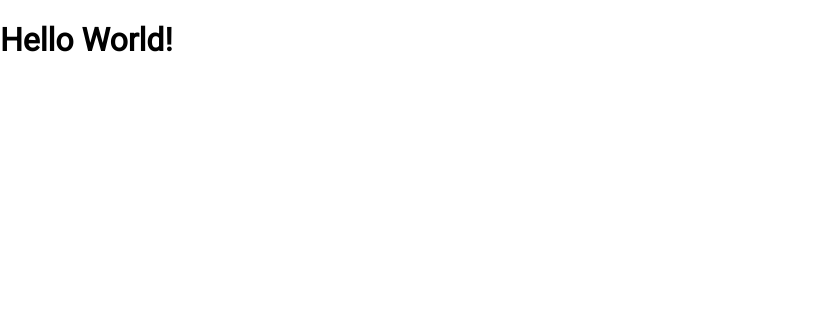
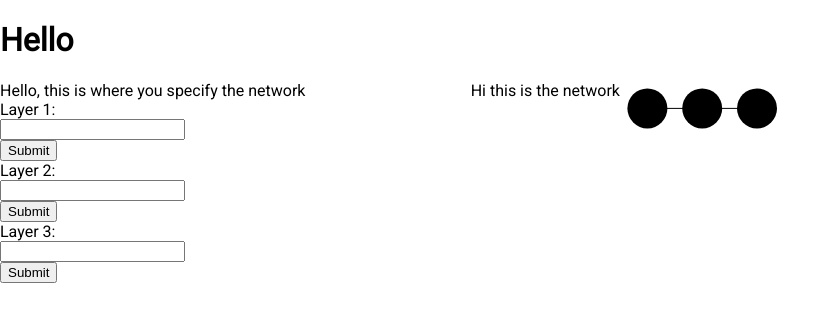
Before and after one commit to 2022tgoel/TreeHacks2023, a React app: page / in a window 1280 px wide. Shown: the top 322 px of the page, without its empty margins (0-840 px from the left). Built offline with nearby package versions, Linux system fonts and the light colour scheme; no server answers; the HTML template or start-up script is replaced by a standard one.

Commit message:
neural net generated

```diff
--- /dev/null
+++ b/client/src/components/pages/NeuralNet.css
@@ -0,0 +1,31 @@
+page{
+    display : flex;
+    flex-direction : row;
+
+}
+
+layersinp {
+    flex-grow : 1;
+}
+
+layer { /* all of the nodes displayed in a row */
+    display :flex;
+    flex-direction : column;
+    margin : 10px;
+    justify-content: center;
+}
+
+node {
+    width:40px; /* each circle is 54.8 by 54.8 , this is currently hardcoded which is not very good but will change later*/
+    height:40px;
+    border-radius: 50%;
+    border: 3px solid black;
+    margin : 5px;
+    background : black;
+}
+
+network {
+    flex-grow : 3;
+    display : flex;
+    flex-direction : row;
+}
--- a/client/src/components/pages/NeuralNet.js
+++ b/client/src/components/pages/NeuralNet.js
@@ -1,10 +1,157 @@
 import React from "react";
+import { useEffect, useState } from "react";
 import "../../utilities.css";
+import "./NeuralNet.css"
 
-const NeuralNet = () => {
+let s = 54.8; /* hardcoded */
+
+const Layer = (props) => {
+  const [value, setValue] = useState(0);
+  let x = "layer " + props.number ;
+
+  const handleChange = (event) => {
+    setValue(event.target.value);
+  }
+
+  const handleSubmit = (event) => {
+    console.log("setting", value);
+    props.handleSubmit(value);
+  }
   return (
-    <h1> Hello World! </h1>
+  <>
+
+    <label htmlFor= {x}>Layer {props.number}:</label><br></br>
+    <input type="text" id={x} name={x} onChange={handleChange}></input><br></br>
+    <button type="submit" onClick={handleSubmit}>Submit</button>
+    <br></br>
+  </>
   );
-};
+}
+
+// const Edge = (props) => { // edges are positioned relative to layers
+//   let c = props.coordinates;
+//   console.log(c);
+//   return (<svg position="absolute" width="500" height="500"><line x1={s/2} y1={s/2} x2={s/2+c[0]} y2={s/2+c[1]} stroke="black"/></svg>);
+// }
+
+class NeuralNet extends React.Component {
+  constructor(props){
+    super(props);
+    this.n = 3;
+    this.state = {layer_sizes : Array(this.n).fill(1)}; // two layers, each with size 1
+
+  }
+
+  handleSubmit(layer_num, value){
+    let state = this.state.layer_sizes.slice();
+    state[layer_num] = value;
+    this.setState({layer_sizes : state});
+  }
+
+  // getEdgeCoordinates(layer, n1, n2){ // relative to the first node, get what the diff should be for the second coord
+  //   let height = Math.max(...this.state.layer_sizes) * s;
+  //   let h1 = n1*s + s/2 + height/2 - s*this.state.layer_sizes[layer]/2;
+  //   let h2 = n2*s + s/2 + height/2 - s*this.state.layer_sizes[layer+1]/2;
+  //   return [s, h2-h1];
+  // }
+
+  // getEdge(layer, n1, n2){
+  //   let coord = this.getEdgeCoordinates(layer, n1, n2);
+  //   return <><Edge coordinates={coord} key={n1*n2}></Edge></>
+  // }
+
+  // getNode(layer_num, n1){ // put all the edges
+  //   console.log("building node", layer_num, n1);
+  //   let edges = Array();
+  //   console.log("here");
+  //   if (layer_num == this.n-1) return <node>{edges}</node>;
+  //   console.log(layer_num, n1);
+  //   for (let j = 0; j < this.state.layer_sizes[layer_num+1]; j++){
+  //     console.log("building edge", layer_num, n1, j);
+  //     edges.push(this.getEdge(layer_num, n1, j));
+  //   }
+  //   return <node key={n1}>{edges}</node>;
+  // }
+
+  // getLayer(layer_num){
+  //   let n = this.state.layer_sizes[layer_num];
+  //   let nodes = Array(n);
+  //   for (let i = 0;i < n; i++){
+  //     nodes[i] = this.getNode(layer_num, i);
+  //   }
+  //   return <><layer key={layer_num}>{nodes}</layer></>;
+  // }
+
+  // getLayers(){
+  //   console.log("building layers");
+  //   let n = this.n;
+  //   let l = Array(n);
+  //   for (let i = 0; i < n; i++){
+  //     l[i] = this.getLayer(i);
+  //   }
+  //   return <>{l}</>
+  // }
+
+  getSVGForNetwork(){
+    let height = s*Math.max(...this.state.layer_sizes)
+    console.log("here");
+    let components = Array();
+    let key = 0;
+    for (let layer =0; layer < this.n; layer++){
+      let x = s*layer + s/2; // center of all the circles
+      for (let node =0; node < this.state.layer_sizes[layer]; node++){
+        let y = node*s + s/2 + height/2 - s*this.state.layer_sizes[layer]/2;
+        console.log(key, x, y);
+        components.push(<circle key={key} cx={x} cy={y} r={20}></circle>);
+        key+=1;
+      }
+    }
+
+    for (let layer =0; layer < this.n-1; layer++){
+      for (let i = 0; i < this.state.layer_sizes[layer]; i++){
+        for (let j =0; j < this.state.layer_sizes[layer+1]; j++){
+          let y1 = i*s + s/2 + height/2 - s*this.state.layer_sizes[layer]/2;
+          let y2 = j*s + s/2 + height/2 - s*this.state.layer_sizes[layer+1]/2;
+          console.log(y1, y2);
+          components.push(<line key={key} x1={s*layer+s/2} x2={s*(layer+1)+s/2} y1={y1} y2={y2} stroke="black"></line>)
+          key++
+        }
+      }
+    }
+
+    print(components);
+    return (<><svg position="absolute" width={s*this.n} height={height}>{components}</svg></>);
+  }
+
+  getLayersInp(){
+    let layerInps = Array(this.n);
+    for(let i = 0; i < this.n;i++){
+      layerInps[i] = (<Layer key={i+1} number={i+1} handleSubmit={(value)=>this.handleSubmit(i, value)}></Layer>);
+
+    }
+    return <>{layerInps}</>
+  }
+
+  render(){
+    return (
+      <>
+      <h1>Hello</h1>
+      <page>
+        <layersinp>
+          Hello, this is where you specify the network <br></br>
+          {this.getLayersInp()}
+        </layersinp>
+        <network>
+          Hi this is the network
+          {this.getSVGForNetwork()}
+        </network>
+      </page>
+
+
+      </>
+
+    );
+  }
+}
 
 export default NeuralNet;
```
